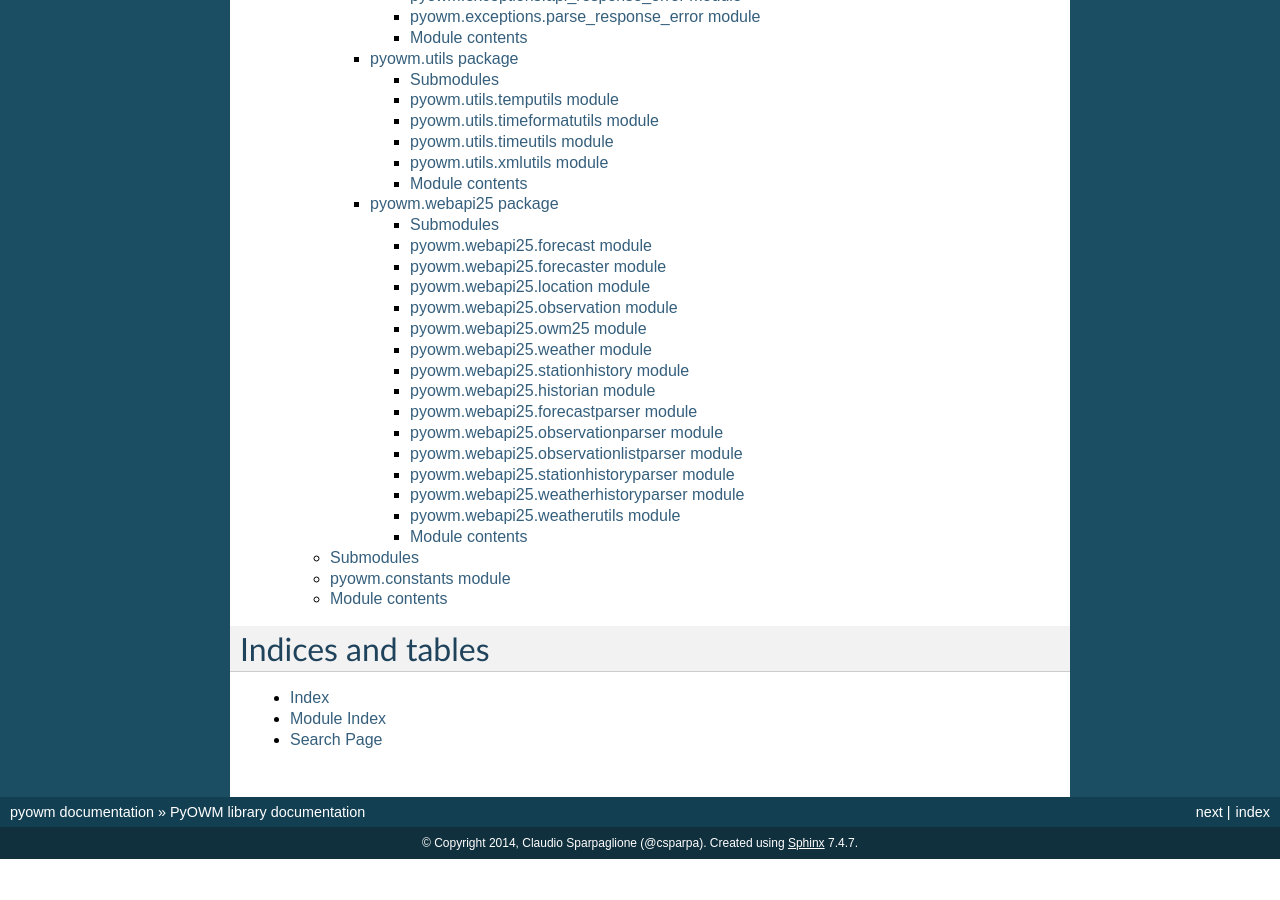
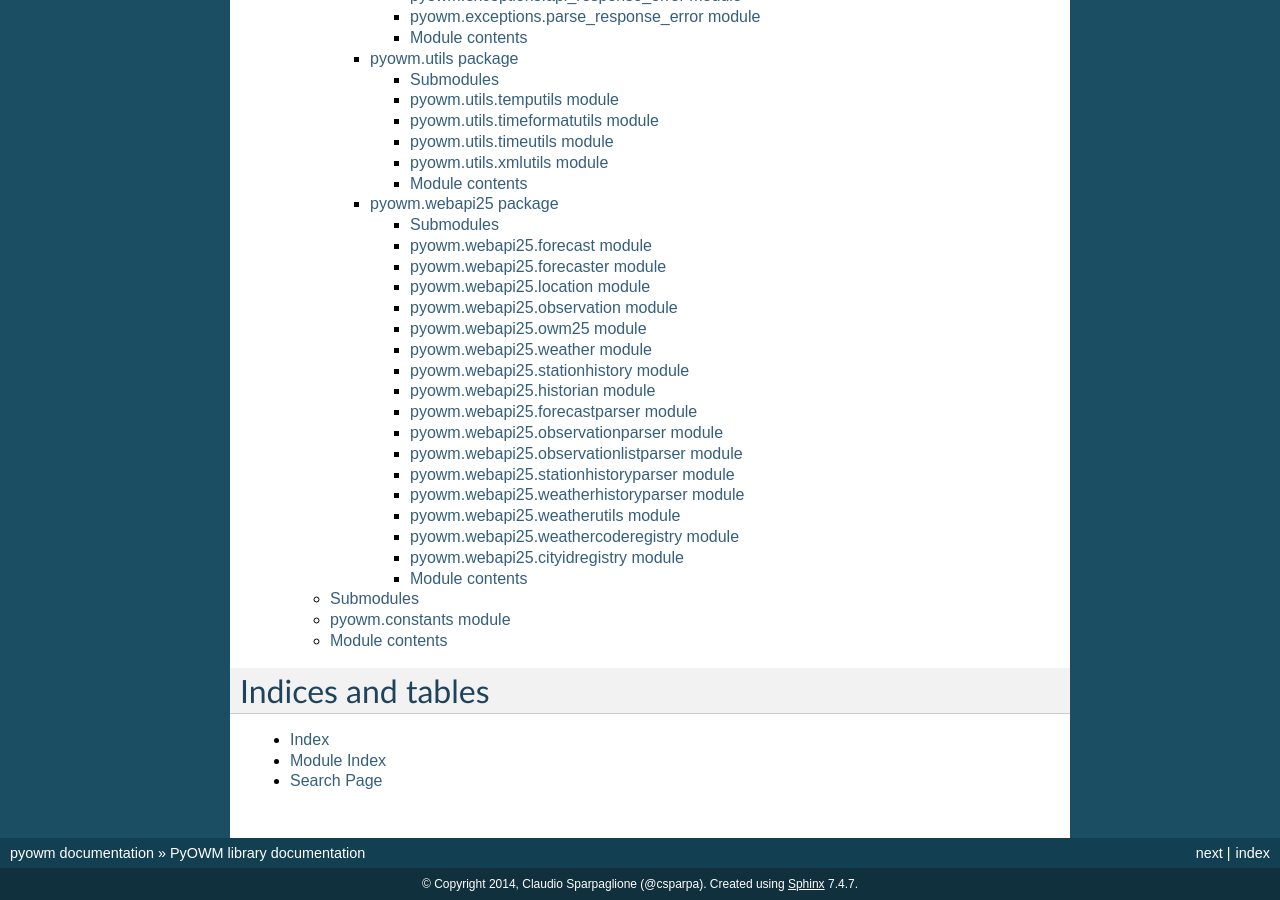
Before and after one commit to csparpa/pyowm, a Sphinx documentation site: the page built from sphinx/index.rst, in a window 1280 px wide and 900 px high, scrolled down 600 px. Built offline with Sphinx 7.4.7, drawn with Linux system fonts in a browser that asks for light colours; before the commit the page ends 1459 px from its top, so only the background shows below that.

```diff
--- a/sphinx/pyowm.webapi25.rst
+++ b/sphinx/pyowm.webapi25.rst
@@ -116,6 +116,22 @@
     :undoc-members:
     :show-inheritance:
 
+pyowm.webapi25.weathercoderegistry module
+-----------------------------------------
+
+.. automodule:: pyowm.webapi25.weathercoderegistry
+    :members:
+    :undoc-members:
+    :show-inheritance:
+
+pyowm.webapi25.cityidregistry module
+------------------------------------
+
+.. automodule:: pyowm.webapi25.cityidregistry
+    :members:
+    :undoc-members:
+    :show-inheritance:
+
 Module contents
 ---------------
 
```
Also changed, not shown: 6 other files.
